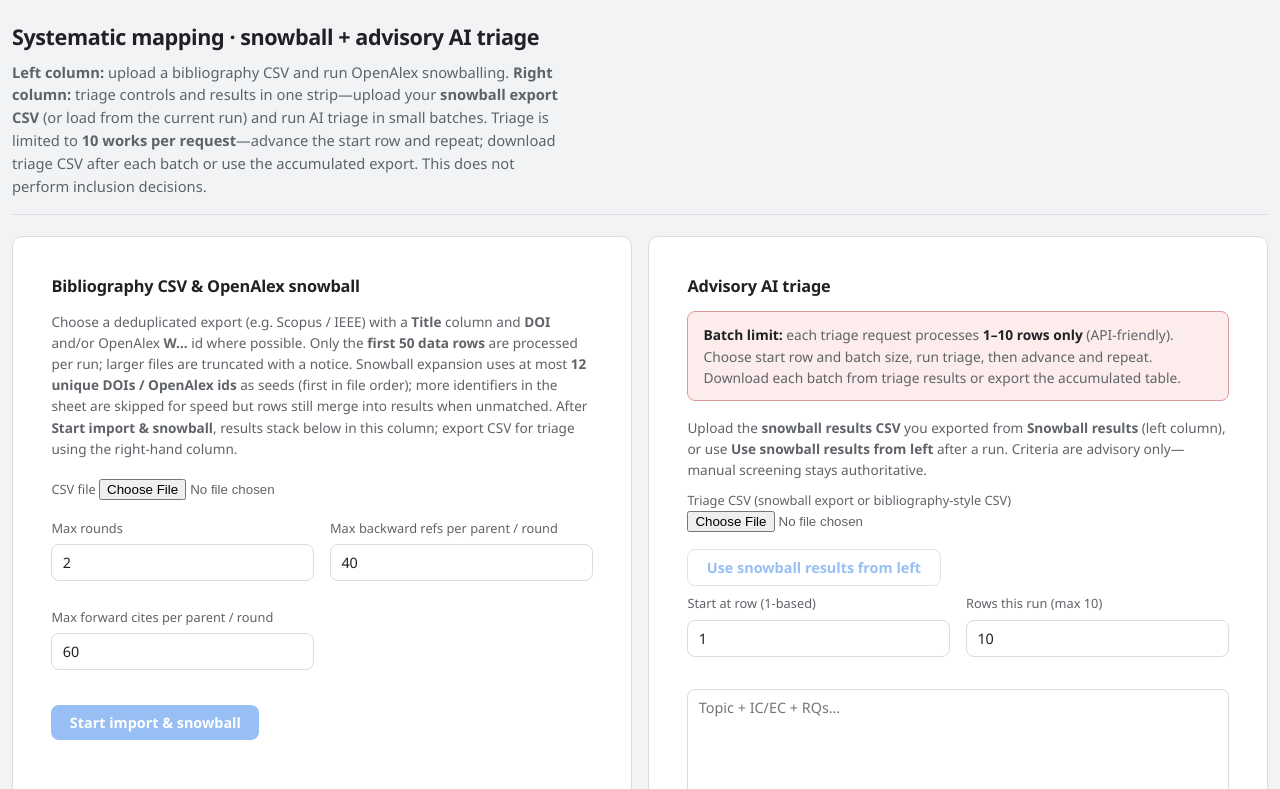
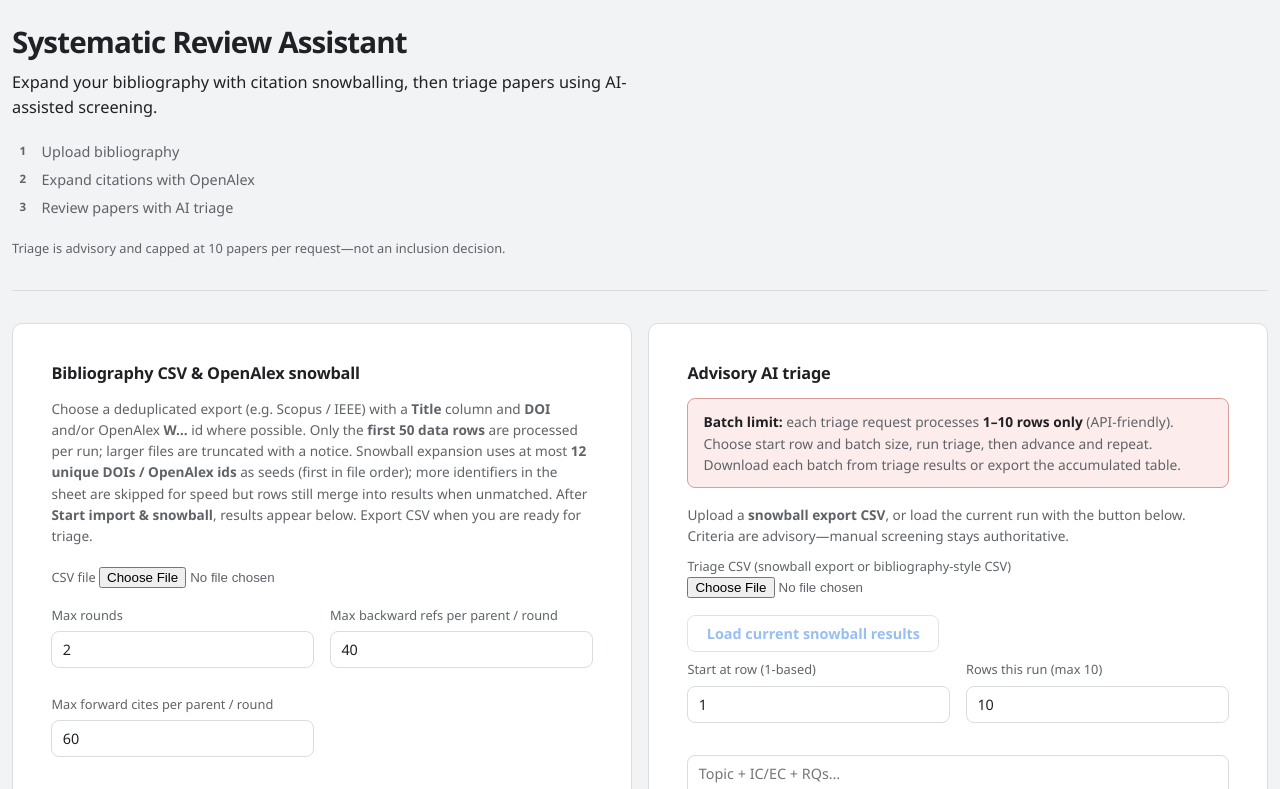
Before and after one commit to AyeshaAteeqBurney/sms-snowballing-with-triage, a website: page public/index.html in a window 1280 px wide. Shown: the top 789 px of the page. Drawn offline with nearby package versions, Linux system fonts and the light colour scheme.

Commit message:
Enhance README and UI for improved user guidance and layout
- Expanded README.md with detailed CSV column references for snowball and triage exports, including examples and notes for Excel compatibility.
- Updated index.html to refine the header structure and improve clarity in user instructions for the snowballing and triage processes.
- Modified app.js to simplify the caption for triage batch processing.
- Enhanced style.css to support new layout elements and improve overall visual consistency across the application.

```diff
--- a/public/app.js
+++ b/public/app.js
@@ -199,7 +199,7 @@ function updateChartsTriage(rows) {
     data = [1];
     colors = [muted];
     captionEl.textContent =
-      "Run triage on batches (right column)—accumulated rows with AI labels appear here.";
+      "Run triage batches—accumulated rows with AI labels appear here.";
     summaryEl.textContent = "";
   } else if (!rel.triaged) {
     labels = ["Awaiting labels"];
--- a/public/index.html
+++ b/public/index.html
@@ -4,21 +4,29 @@
   <meta charset="UTF-8" />
   <meta name="viewport" content="width=device-width, initial-scale=1" />
   <meta name="color-scheme" content="light dark" />
-  <title>SMS · OpenAlex snowball + AI triage</title>
+  <title>Systematic Review Assistant</title>
   <link rel="stylesheet" href="style.css" />
 </head>
 <body>
   <div class="wrap">
-    <header>
-      <h1>Systematic mapping · snowball + advisory AI triage</h1>
-      <p class="lede">
-        <strong>Left column:</strong> upload a bibliography CSV and run OpenAlex snowballing.
-        <strong>Right column:</strong> triage controls and results in one strip—upload your <strong>snowball export CSV</strong> (or load from the current run) and run AI triage in small batches.
-        Triage is limited to <strong>10 works per request</strong>—advance the start row and repeat; download triage CSV after each batch or use the accumulated export.
-        This does not perform inclusion decisions.
-      </p>
+    <header class="page-header">
+      <div class="page-header__inner">
+        <h1 class="page-header__title">Systematic Review Assistant</h1>
+        <p class="page-header__lede">
+          Expand your bibliography with citation snowballing, then triage papers using AI-assisted screening.
+        </p>
+        <ol class="page-header__steps">
+          <li>Upload bibliography</li>
+          <li>Expand citations with OpenAlex</li>
+          <li>Review papers with AI triage</li>
+        </ol>
+        <p class="page-header__note">
+          Triage is advisory and capped at 10 papers per request—not an inclusion decision.
+        </p>
+      </div>
     </header>
 
+    <main class="page-main">
     <div class="main-grid">
       <section class="card pillar pillar--snowball" aria-label="Snowballing">
         <div class="pillar__block grid-snowball-config">
@@ -27,7 +35,7 @@
             Choose a deduplicated export (e.g. Scopus / IEEE) with a <strong>Title</strong> column and <strong>DOI</strong> and/or OpenAlex <strong>W…</strong> id where possible.
             Only the <strong>first 50 data rows</strong> are processed per run; larger files are truncated with a notice.
             Snowball expansion uses at most <strong>12 unique DOIs / OpenAlex ids</strong> as seeds (first in file order); more identifiers in the sheet are skipped for speed but rows still merge into results when unmatched.
-            After <strong>Start import &amp; snowball</strong>, results stack below in this column; export CSV for triage using the right-hand column.
+            After <strong>Start import &amp; snowball</strong>, results appear below. Export CSV when you are ready for triage.
           </p>
           <label class="inline">CSV file
             <input type="file" id="csvFile" accept=".csv,text/csv,text/plain" />
@@ -99,13 +107,13 @@
             <strong>Batch limit:</strong> each triage request processes <strong>1–10 rows only</strong> (API-friendly). Choose start row and batch size, run triage, then advance and repeat. Download each batch from triage results or export the accumulated table.
           </div>
           <p class="hint">
-            Upload the <strong>snowball results CSV</strong> you exported from <strong>Snowball results</strong> (left column), or use <strong>Use snowball results from left</strong> after a run. Criteria are advisory only—manual screening stays authoritative.
+            Upload a <strong>snowball export CSV</strong>, or load the current run with the button below. Criteria are advisory—manual screening stays authoritative.
           </p>
           <label>Triage CSV (snowball export or bibliography-style CSV)
             <input type="file" id="triageCsvFile" accept=".csv,text/csv,text/plain" />
           </label>
           <p id="triageCsvHint" class="hint file-pick-hint" hidden></p>
-          <button type="button" class="secondary" id="btnLoadSnowballIntoTriage" disabled>Use snowball results from left</button>
+          <button type="button" class="secondary" id="btnLoadSnowballIntoTriage" disabled>Load current snowball results</button>
           <div class="grid triage-batch-grid">
             <label>Start at row (1-based)
               <input type="number" id="triageRowStart" min="1" value="1" />
@@ -128,7 +136,7 @@
             <select id="model"></select>
           </label>
           <button type="button" class="primary" id="btnTriage" disabled>Run triage on batch</button>
-          <p id="triageGateHint" class="status triage-gate-hint">Load a triage CSV or finish a snowball run and click “Use snowball results from left.”</p>
+          <p id="triageGateHint" class="status triage-gate-hint">Load a triage CSV or finish a snowball run, then click “Load current snowball results.”</p>
           <div id="triageStatus" class="triage-status-msg" aria-live="polite"></div>
         </div>
 
@@ -175,6 +183,7 @@
         </div>
       </section>
     </div>
+    </main>
 
     <footer>
       <p>For method reporting: cite OpenAlex usage and document rounds, caps, and that candidates require independent screening.</p>
--- a/public/style.css
+++ b/public/style.css
@@ -84,6 +84,85 @@ body {
   padding: 1.25rem clamp(0.5rem, 1.2vw, 0.75rem) 2.5rem;
   box-sizing: border-box;
   min-width: 0;
+  display: flex;
+  flex-direction: column;
+  gap: 0;
+}
+
+/* Hero: full-width band, content constrained; workspace layout is separate below. */
+.page-header {
+  width: 100%;
+  margin: 0 0 2rem;
+  padding: 0.25rem 0 2rem;
+  border-bottom: 1px solid var(--border);
+  box-sizing: border-box;
+}
+
+.page-header__inner {
+  max-width: 40rem;
+  margin: 0;
+}
+
+.page-header__title {
+  font-size: clamp(1.5rem, 2.5vw, 1.85rem);
+  font-weight: 600;
+  letter-spacing: -0.03em;
+  line-height: 1.2;
+  margin: 0 0 0.65rem;
+  color: var(--text);
+}
+
+.page-header__lede {
+  margin: 0 0 1.35rem;
+  font-size: 1.02rem;
+  line-height: 1.55;
+  color: var(--text);
+  font-weight: 400;
+}
+
+.page-header__steps {
+  margin: 0 0 1.25rem;
+  padding: 0;
+  list-style: none;
+  counter-reset: hero-step;
+  display: flex;
+  flex-direction: column;
+  gap: 0.45rem;
+}
+
+.page-header__steps li {
+  counter-increment: hero-step;
+  position: relative;
+  padding-left: 1.85rem;
+  font-size: 0.9rem;
+  line-height: 1.45;
+  color: var(--muted);
+}
+
+.page-header__steps li::before {
+  content: counter(hero-step);
+  position: absolute;
+  left: 0;
+  top: 0.05em;
+  width: 1.35rem;
+  font-size: 0.72rem;
+  font-weight: 600;
+  letter-spacing: 0.02em;
+  color: var(--muted);
+  text-align: center;
+}
+
+.page-header__note {
+  margin: 0;
+  font-size: 0.8rem;
+  line-height: 1.5;
+  color: var(--muted);
+}
+
+.page-main {
+  width: 100%;
+  min-width: 0;
+  flex: 1;
 }
 
 .main-grid {
@@ -155,12 +234,6 @@ body {
   white-space: nowrap;
 }
 
-header {
-  margin-bottom: 1.35rem;
-  padding-bottom: 1rem;
-  border-bottom: 1px solid var(--border);
-}
-
 h1 {
   font-size: 1.35rem;
   font-weight: 600;
@@ -173,22 +246,6 @@ h2 {
   font-weight: 600;
   margin: 0 0 0.75rem;
   letter-spacing: -0.01em;
-}
-
-.lede {
-  color: var(--muted);
-  max-width: 65ch;
-  font-size: 0.92rem;
-  margin: 0;
-}
-
-.lede a {
-  color: var(--accent);
-  text-decoration: none;
-}
-
-.lede a:hover {
-  text-decoration: underline;
 }
 
 .card {
@@ -456,7 +513,8 @@ footer {
   margin-top: 1.25rem;
   padding-top: 1rem;
   border-top: 1px solid var(--border);
-  max-width: 72ch;
+  width: 100%;
+  max-width: none;
 }
 
 .callout {
```
Also changed, not shown: README.md.
